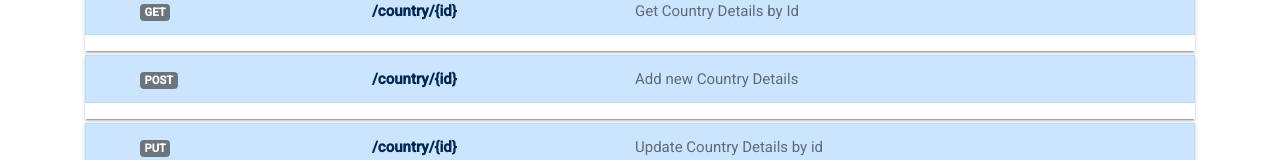
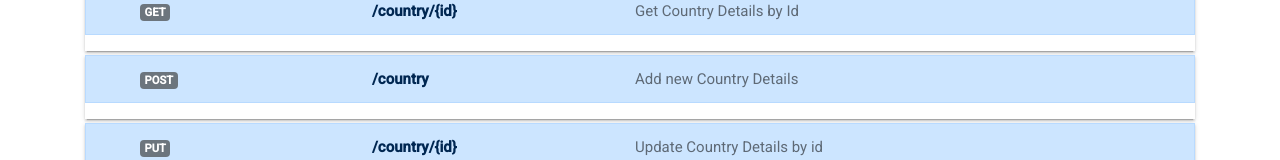
Before and after one commit to savindug/countries, an Angular app in the folder ng-client/: page /about in a window 1280 px wide. Shown: the part 652-812 px from the top of the page. Built offline with nearby package versions, Linux system fonts and the light colour scheme.

Commit message:
Updated ReadMe

```diff
--- a/ng-client/src/app/components/layout/about/about.component.ts
+++ b/ng-client/src/app/components/layout/about/about.component.ts
@@ -30,7 +30,7 @@ export class AboutComponent implements OnInit {
   apiRoutes: APIRouteData[] = [
     {method: 'GET', route: '/countries', desc: 'Get All Country Details', req: 'Parameter', req_data: 'null', res: `JSON objects array of ${JSON.stringify(this.response_type)}`},
     {method: 'GET', route: '/country/{id}', desc: 'Get Country Details by Id', req: 'Parameter', req_data: 'Country id: Integer', res: `JSON object of ${JSON.stringify(this.response_type)}`},
-    {method: 'POST', route: '/country/{id}', desc: 'Add new Country Details', req: 'Parameter and Body', req_data: `JSON object of ${JSON.stringify(this.response_type)}`, res: `JSON object of ${JSON.stringify(this.response_type)}`},
+    {method: 'POST', route: '/country', desc: 'Add new Country Details', req: 'Parameter and Body', req_data: `JSON object of ${JSON.stringify(this.response_type)}`, res: `JSON object of ${JSON.stringify(this.response_type)}`},
     {method: 'PUT', route: '/country/{id}', desc: 'Update Country Details by id', req: 'Parameter and Body', req_data: `JSON object of ${JSON.stringify(this.response_type)}`, res: `JSON object of ${JSON.stringify(this.response_type)}`},
     {method: 'DELETE', route: '/country/{id}', desc: 'DELETE Country Details by id', req: 'Parameter', req_data: 'Country.id Integer', res: `HTTP status of successfull`},
   ]
```
